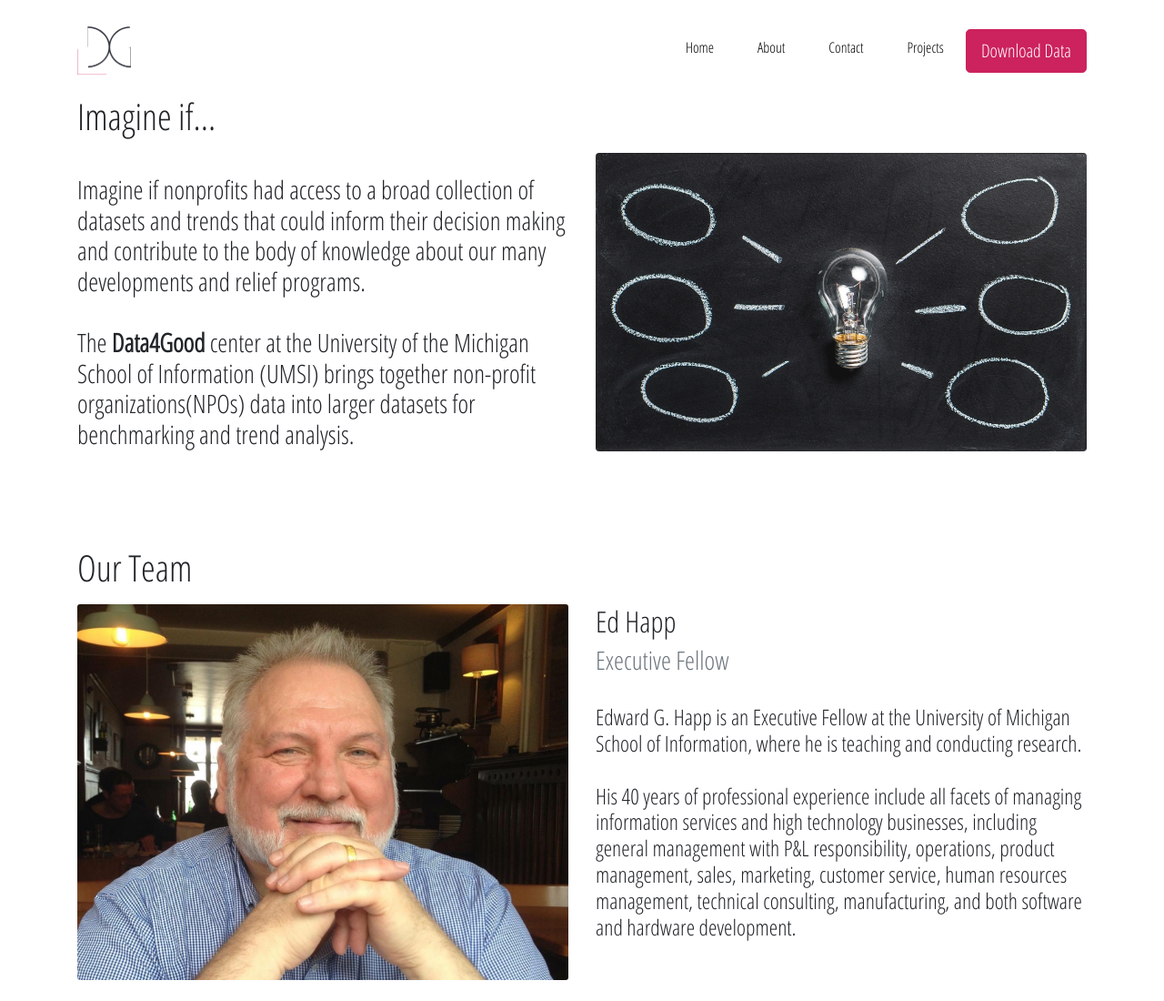
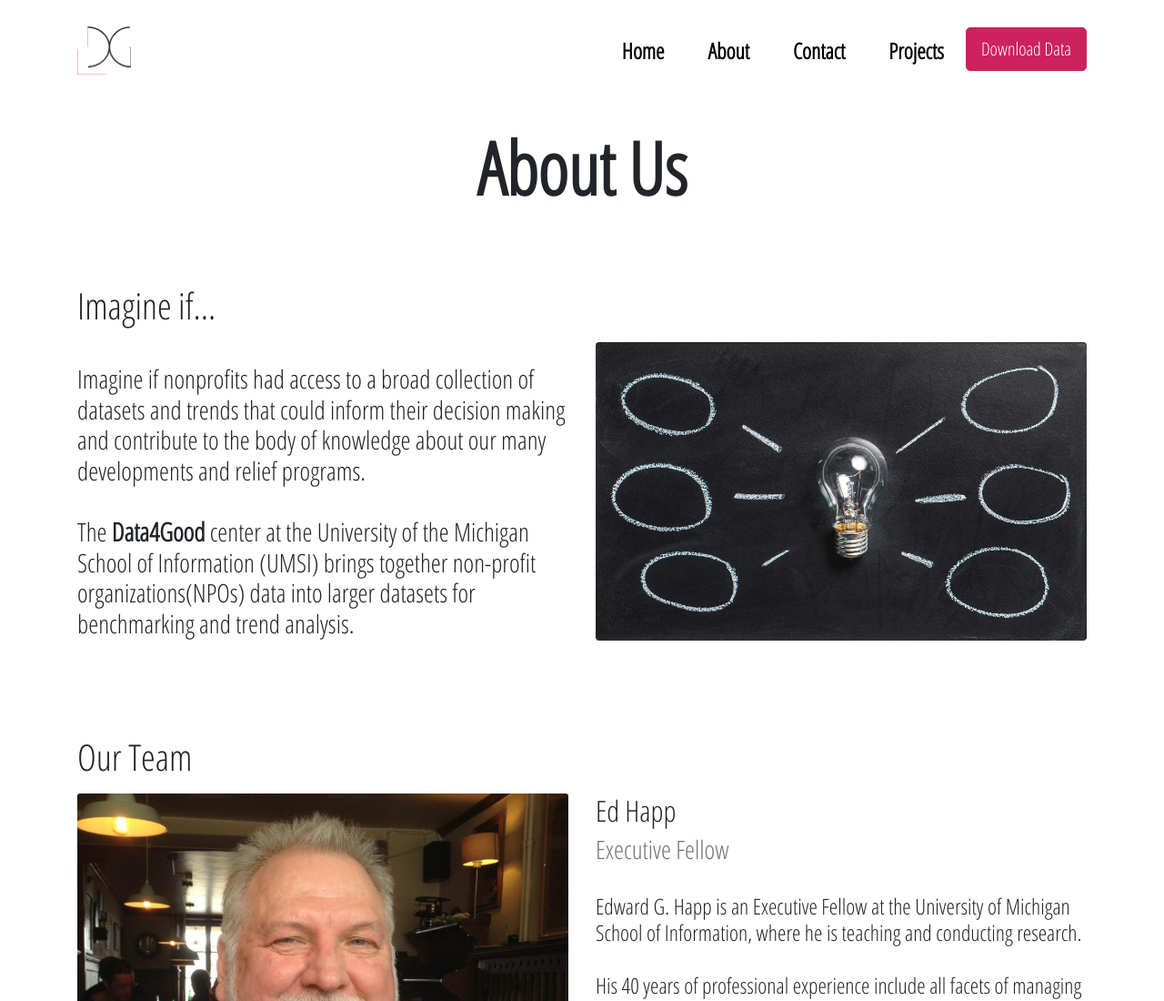
Before and after one commit to hanleyel/Data4Good_Website, a website: page about.html in a window 1280 px wide. Shown: the top 1100 px of the page at 91% size. Drawn offline with Linux system fonts and the light colour scheme.

Commit message:
Changed title and navbar font weights.

```diff
--- a/about.html
+++ b/about.html
@@ -69,8 +69,12 @@
 
     <!-- Page Content -->
     <div class="container">
-        <br>
-        <br>
+
+        <div class="spacer"></div>
+
+        <h1 class="page-title">About Us</h1>
+
+        <div class="spacer"></div>
 
 
       <!-- Intro Content -->
--- a/css/modern-business.css
+++ b/css/modern-business.css
@@ -46,6 +46,12 @@ body {
     margin-top: 10vh;
 }
 
+.page-title {
+    font-size: 5em;
+    text-align: center;
+    font-weight: 900;
+}
+
 .header-button {
     max-width: 30vh;
     margin-left: auto;
@@ -90,6 +96,8 @@ body {
 .navbar {
   padding: 1.5rem;
   background-color: white;
+    font-size: 1.5em;
+    font-weight: 600;
 }
 
 #d4gLogo {
```
Also changed, not shown: index.html (+8 -42 lines).
